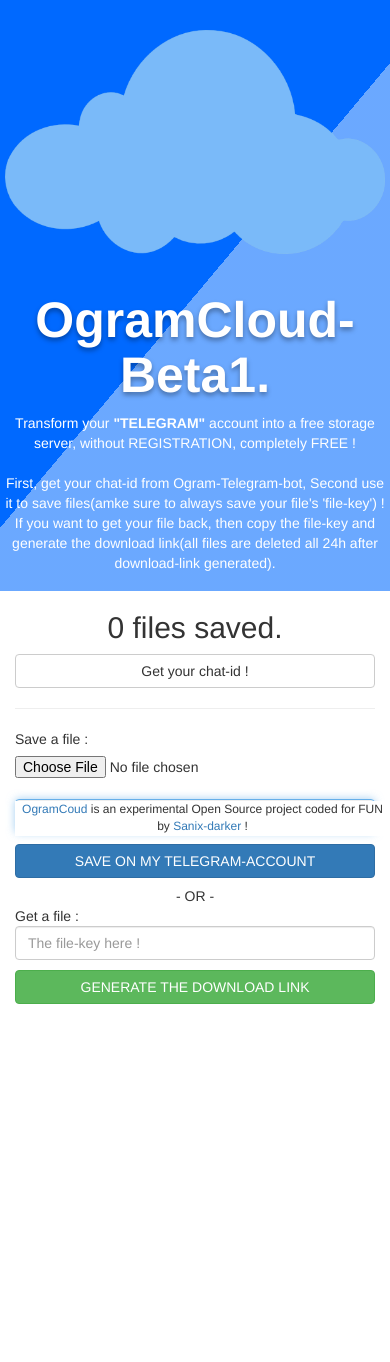
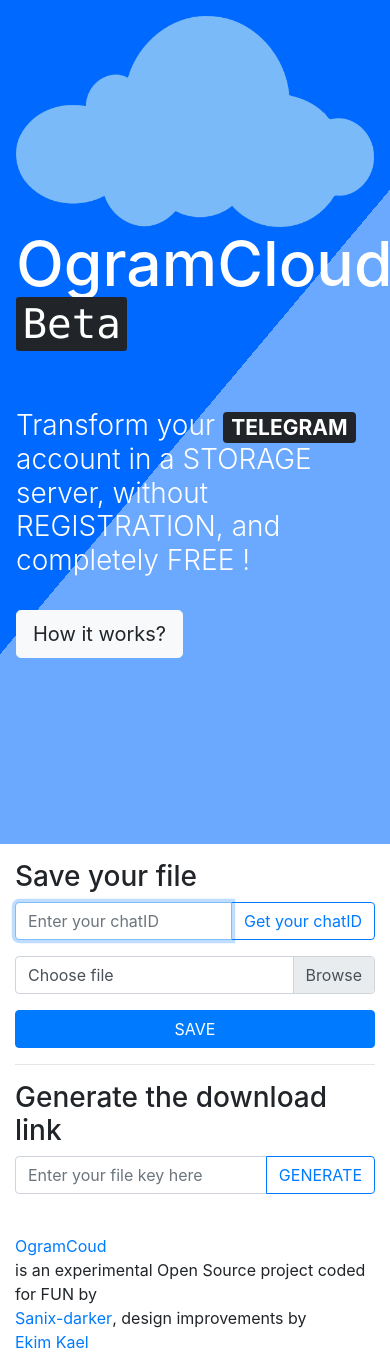
Before and after one commit to Sanix-Darker/ocloud, a Flask app: page / in a window 390 px wide. Before the commit the page ends 1004 px from the top, so only its background shows below. Run offline with Flask 2, Linux system fonts and the light colour scheme; data that the repository does not hold is empty; parts of the project's set-up code (start-up, migrations or seed data) failed here and were passed over; some libraries are stand-ins or nearby versions.

Commit message:
📦 Switch from Bootstrap 3 to 4.5 and UX improvements

```diff
--- a/app/server/static/css/index.css
+++ b/app/server/static/css/index.css
@@ -1,132 +1,70 @@
+.badge-black {
+	background-color: #212529;
+	color: white;
+}
 
-.index_left{
+.bg-gradient {
+	height: 100vh;
+	max-height: auto;
 	color: white;
-    text-align: center;
-    padding: 9% 5% 0% 0%;
-    height: 100%;
 	background: -webkit-linear-gradient(130deg, #0069ff 50%, #006aff94 50%);
 	background: -o-linear-gradient(130deg, #0069ff 50%, #006aff94 50%);
 	background: -moz-linear-gradient(130deg, #0069ff 50%, #006aff94 50%);
 	background: linear-gradient(130deg, #0069ff 50%, #006aff94 50%);
 }
-.index_left img{
-    margin-bottom: 5%;
-}
 
-.index_right img{
-    margin-bottom: 8%;
-    width: 50%;
-}
-
-.index_right{
-    text-align: center;
-    padding-top: 10%;
-}
-
-.remember_me, .link{
-    cursor: pointer;
-}
-
-.link{
-    float: left;
-}
-
-.remember_me{
-    float: right;
-}
-
-.title_left{
-    font-size: 50px;
-    font-weight: bold;
-    text-shadow: 0 3px 5px rgba(0,0,0,0.34);
-}
-
-.main{
-    width: 100%;
-    height: 100vh;
-}
-
-.btn-file {
-    position: relative;
-    overflow: hidden;
-}
-.btn-file input[type=file] {
-    position: absolute;
-    top: 0;
-    right: 0;
-    min-width: 100%;
-    min-height: 100%;
-    font-size: 100px;
-    text-align: right;
-    filter: alpha(opacity=0);
-    opacity: 0;
-    outline: none;
-    background: white;
-    cursor: inherit;
-    display: block;
-}
-
-.or{
-    width: 100%;
-    margin-top: 5em;
+.storer-container {
 	text-align: center;
 }
 
-#response, #response2{
-    font-size: 11px;
-    max-height: 100px;
-    padding: 0;
-    overflow: auto;
-    text-align: left;
+.storer {
+	margin: 8% 0;
+	width: 25%;
+	height: auto;
 }
 
-#file_key{
-    margin-bottom: 3%;
+#app {
+	margin-bottom: 85px;
 }
-#file_id{
+
+.footer {
+	position: absolute;
 	width: 100%;
-    margin-top: 7px;
+	bottom: 0;
+	z-index: 99;
+	background-color: #fff;
 }
-.bottom{
-    font-size: 12px;
-    background: white;
-    position: fixed;
-    bottom: 1%;
-    text-align: center;
-    align-self: bottom;
-}
-/* On screens that are 992px or less, set the background color to blue */
-@media screen and (max-width: 992px) {
-    .index_left{
-        height: 70%;
-    }
-    .index_right img{
-        display: none;
-    }
-    .index_right{
-        text-align: center;
-        padding-top: 5%;
-    }
+
+.footer div {
+	display: flex;
+	flex-wrap: wrap;
 }
 
 /* On screens that are 600px or less, set the background color to olive */
 @media screen and (max-width: 600px) {
-    .index_left{
-        padding: 5px;
-        padding-top: 30px;
-        height: 70%;
+	.bg-gradient {
+		padding: 1em;
 	}
-    .index_right img{
+
+	.bg-gradient .display-1 {
+		font-size: 3.9rem;
+		font-weight: 500;
+		line-height: 1.2;
+	}
+	.bg-gradient h2 {
+		font-size: 1.75rem;
+		font-weight: 300;
+	}
+
+	.storer-container {
 		display: none;
 	}
-    .index_left img{
-        width: 100%;
+
+	#app {
+		margin-bottom: 0;
 	}
-    .index_right{
-        text-align: center;
-        padding-top: 0%;
-    }
-    .or{
-        margin-top: 0.5em;
+
+	.footer {
+		position: relative;
 	}
 }
--- a/app/server/static/js/app.js
+++ b/app/server/static/js/app.js
@@ -1,102 +1,145 @@
-const request = new XMLHttpRequest();
 const init = () => {
 	var router = new Router([
-        new Route('home', './home.html', true),
-        new Route('app', './app.html')
-    ]);
+		new Route("home", "./home.html", true),
+		new Route("app", "./app.html"),
+	])
 }
-init();
+init()
 
-// This method will return the number of elements in the object
-const ObjectLength = ( object ) => {
-    var length = 0;
-    for( var key in object ) {
-        if( object.hasOwnProperty(key) ) {
-            ++length;
+const ObjectLength = (object) => {
+	var length = 0
+	for (var key in object) {
+		if (object.hasOwnProperty(key)) {
+			++length
 		}
 	}
-    return length;
-};
+	return length
+}
 
-// This method is for uploading a file
-const send_file = () => {
-    const formData = new FormData();
-    const chatId = document.getElementById("chat_id").value;
-    const fileElement = document.getElementById("file_id");
+const copy = () => {
+	var fileKey = document.getElementById("fileKey")
+	fileKey.select()
+	fileKey.setSelectionRange(0, 99999)
+	document.execCommand("copy")
 
-    if (chatId === "" && chatId.length <= 5){
+	console.log("Copied the text: " + fileKey.value)
+}
+
+const uploadFile = (event) => {
+	event.preventDefault()
+	event.target.setAttribute("disabled", "true")
+	const datas = new FormData()
+	const chatId = document.getElementById("chat_id").value
+	const fileElement = document.getElementById("file_id")
+
+	if (chatId === "" && chatId.length <= 5) {
 		alert("Provide a valid chat_id to save a file !")
-    }else{
-        if(fileElement.files.length == 0 ){
+	} else {
+		if (fileElement.files.length === 0) {
 			alert("Provide a file please !")
-        }else{
+		} else {
 			document.getElementById("response").innerHTML = "Sending the file..."
-            formData.append("chat_id", chatId);
-            // HTML file input, chosen by user
-            formData.append("file", fileElement.files[0]);
-            request.open("POST", "/api/upload");
-            request.onload  = function() {
-                console.log("[+] res: ", request.response);
-                const responseHtml = `
-                        <b>- File-name :</b> <i style="color: #0069ff;">${JSON.parse(request.response)["json_map"]["file"]["file_name"]}</i>
-                        <br/><b>- File-key :</b> <i style="color: red;">${JSON.parse(request.response)["file_key"]}</i>
-                        <br/><b>- Chunks :</b> ${ObjectLength(JSON.parse(request.response)["json_map"]["file_map"])}
-                        <br/><b>- Timestamp :</b> ${new Date().toUTCString()} <br/>`;
+			// user datas
+			datas.append("chat_id", chatId)
+			datas.append("file", fileElement.files[0])
 
-                if(JSON.parse(request.response)["status"] === "error"){
-                    document.getElementById("response").innerHTML = "<i style='color: red;'>Something went wrong, please check your chat-id</i>";
-                }else{
-                    if (ObjectLength(JSON.parse(request.response)["json_map"]["file_map"]) <= 0){
-                        document.getElementById("response").innerHTML = "<i style='color: red;'>Something went wrong, please check your chat-id</i>";
-                    }else{
-                        document.getElementById("response").innerHTML = responseHtml;
+			fetch(
+				"https://cors-anywhere.herokuapp.com/https://ogramcloud.com/api/upload",
+				{
+					method: "post",
+					body: datas,
+				}
+			)
+				.then((response) => {
+					return response.json()
+				})
+				.then((data) => {
+					if (data.status === 403) {
+						alert("Your file is too Large !")
+					} else if (data.status === "success") {
+						event.target.setAttribute("disabled", "false")
+						event.target.parentNode.reset()
+						new BSN.Modal("#hiw", {
+							content: `<div class="modal-body">
+                            <p class="alert alert-success">
+                            🎉 ${data.message}<p/>
+                            <p>
+                                <b>File name :</b>
+                                <span class="text-primary">
+                                    ${data.json_map.file.file_name}
+                                    </span>
+                            </p>
+                            <label for="fileKey"><b>File key : </b></label>
+	                        <div class="input-group input-group-sm mb-3">
+	                            <input type="text" class="form-control"
+	                            value="${data.file_key}" id="fileKey">
+	                            <div class="input-group-append">
+	                            <button type="button" class="btn btn-secondary" onclick="copy()">Copy</button>
+	                            </div>
+	                        </div>
+                            <section>
+                            <b>Chunks :</b> ${data.json_map.cloud_map.length}
+                            </section>
+	                        <section><b>Timestamp :</b> ${new Date().toUTCString()}</section>
+                            <p class="alert alert-warning">Make sure to save that <b>File key</b>, because it's the only key that will allow you to regenerate your file !<p/>
+                                    </div>`,
+							backdrop: true,
+							keyboard: true,
+						}).show()
+						document.getElementById("response").style.display = "none"
+					} else if (data.status === "error") {
+						document.getElementById(
+							"response"
+						).innerHTML = `<p class="alert alert-danger">Something went wrong, please check your chat-id and your file</p>`
+					} else {
+						if (data.json_map.file_map.length <= 0) {
+							document.getElementById(
+								"response"
+							).innerHTML = `<p class="alert alert-danger">Something went wrong, please check your chat-id and your file</p>`
+						} else {
+							document.getElementById("response").innerHTML = responseHtml
 						}
 					}
-                refreshCount();
-             };
-            request.send(formData);
+				})
+				.catch(function (error) {
+					console.log("Request failed - ", error)
+				})
 		}
 	}
 }
 
-// This method is for getting a file's download-link
-const get_file = () => {
-    const fileKey = document.getElementById("file_key").value;
-    if (fileKey === "" && fileKey.length <= 20){
+const generateDownloadLink = () => {
+	const fileKey = document.getElementById("file_key").value
+	if (fileKey === "" && fileKey.length <= 20) {
 		alert("Provide a file_key to get a download file link !")
-    }else{
+	} else {
 		document.getElementById("response2").innerHTML = "Generating the file..."
-        request.open("GET", "/api/download/"+ fileKey);
-        request.onload  = function() {
-            console.log("[+] res: ", request.response);
-            const responseHtml = `
-                    <br/><b>- File-key :</b> <i style="color: red;">${JSON.parse(request.response)["file_key"]}</i>
-                    <br/><b>- Download-link :</b> <a href='${JSON.parse(request.response)["download_link"]}' target='_blank'>Click here to download the file</a>
-                    <br/><b>- Node :</b>'All files are deleted 24 hours after creating their download link.'`;
-            if(JSON.parse(request.response)["status"] === "error"){
-                document.getElementById("response2").innerHTML = "<i style='color: red;'>Something went wrong, please check your file-key/i>";
-            }else{
-                if (typeof JSON.parse(request.response)["download_link"] === "undefined"){
-                    document.getElementById("response2").innerHTML = "<i style='color: red;'>Something went wrong, please check your file-key.</i>";
-                }else{
-                    document.getElementById("response2").innerHTML = responseHtml;
+		fetch(
+			`https://cors-anywhere.herokuapp.com/https://ogramcloud.com/api/download/${fileKey}`
+		)
+			.then((response) => {
+				return response.json()
+			})
+			.then((data) => {
+				if (data.status === "success") {
+					document.getElementById("response2").innerHTML = `
+                        <a href='${data.download_link}' class="btn btn-success btn-block" target='_blank'>⇣ Download your file</a>
+                        <p class="alert alert-warning">All files are deleted 24 hours after the download link is generated, but you can generate them anytime.</p>`
+				} else if (JSON.parse(request.response)["status"] === "error") {
+					document.getElementById(
+						"response2"
+					).innerHTML = `<p class="alert alert-danger">Something went wrong, please check your file-key/i>`
+				} else {
+					if (
+						typeof JSON.parse(request.response)["download_link"] === "undefined"
+					) {
+						document.getElementById(
+							"response2"
+						).innerHTML = `<p class="alert alert-danger">Something went wrong, please check your file-key.</p>`
+					} else {
+						document.getElementById("response2").innerHTML = responseHtml
 					}
 				}
-            refreshCount();
-        }
-        request.send(null);
+			})
 	}
 }
-
-// let fetch the numbr of files
-const refreshCount = () => {
-    request.open("GET", "/api/count");
-    request.onload  = function() {
-        console.log("[+] res: ", request.response);
-        document.getElementById("count").innerHTML = JSON.parse(request.response)["count"] + " files saved";
-    }
-    request.send(null);
-};
-setTimeout(() => {
-    refreshCount();
-}, 2000);
--- a/app/server/static/pages/home.html
+++ b/app/server/static/pages/home.html
@@ -1,51 +1,45 @@
-<div style="text-align: left;">
-    <div style="text-align: center;">
-        <img src="./static/img/files.png"/>
+<section class="py-3">
+    <div class="storer-container">
+        <img class="storer" src="./static/img/files.png" />
     </div>
-    <h2 id="count" style="text-align: center;">0 files saved.</h3>
-    <a href="https://t.me/omega_gram_bot"
-        target="_blank"
-        style="width: 100%"
-        class="btn btn-default col-md-12">Get your chat-id !</a>
-    <br/><hr/>
 
-    Save a file : <br>
-    <div class="col-md-5" style="padding: 0;">
-        <input type="file" name="file" id="file_id">
-        <br/>
-    </div>
-    <div class="col-md-1"></div>
-    <div class="col-md-6" style="padding: 0;">
-        <input type="text"
-                id="chat_id"
-                class="form-control"
-                style="margin-bottom: 3%;"
-                autofocus name="chat_id"
-                placeholder="Your chat-id here !"/>
-    </div>
-    <button onclick="send_file()" class="btn btn-primary col-md-12" style="width: 100%;">SAVE ON MY TELEGRAM-ACCOUNT</button><br/>
-</div>
+    <form id="uploadForm" onsubmit="uploadFile(event)">
+        <div id="response"></div>
+        <h3>Save your file</h3>
+        <div class="form-group">
+            <div class="input-group">
+                <input type="text" id="chat_id" class="form-control" autofocus name="chat_id"
+                    placeholder="Enter your chatID">
+                <div class="input-group-append">
+                    <a href="https://t.me/omega_gram_bot" target="_blank" class="btn btn-outline-primary"
+                        type="button">Get your
+                        chatID</a>
+                </div>
+            </div>
+        </div>
+        <div class="form-group">
+            <div class="custom-file">
+                <input type="file" name="file" class="custom-file-input" id="file_id" aria-describedby="File to upload">
+                <label class="custom-file-label" for="file_id">Choose file</label>
+            </div>
+        </div>
+        <button type="submit" onclick="uploadFile(event)" class="btn btn-block btn-primary">SAVE</button>
+    </form>
 
-<div class="col-md-12" id="response"></div>
-
-<div class="or">- OR -</div>
-
-<div style="text-align: left;">
-    Get a file : <br>
-    <div class="col-md-12" style="padding: 0;">
-        <input type="text"
-                id="file_key"
-                class="form-control"
-                autofocus name="file_key"
-                placeholder="The file-key here !"/>
-    </div>
-    <button  onclick="get_file()" class="btn btn-success col-md-12" style="width: 100%;">GENERATE THE DOWNLOAD LINK</button><br/>
-</div>
-
-<div class="col-md-12" id="response2"></div>
-
-<br/><br/><br/>
-<nav class="bottom">
-    <a href="http://github.com/sanix-darker/ogramcloud" target="_blank">OgramCoud</a>
-     is an experimental Open Source project coded for FUN by <a href="http://github.com/sanix-darker" target="_blank">Sanix-darker</a> !
-</nav>
+    <hr>
+    <section>
+        <h3>Generate the download link</h3>
+        <div class="form-group">
+            <div class="input-group mb-3">
+                <input type="text" class="form-control" name="file_key" id="file_key"
+                    placeholder="Enter your file key here" aria-label="The file key here"
+                    aria-describedby="enter your file key" autofocus>
+                <div class="input-group-append">
+                    <button onclick="generateDownloadLink()" class="btn btn-outline-primary" type="button"
+                        id="generate">GENERATE</button>
+                </div>
+            </div>
+        </div>
+        <div id="response2">
+    </section>
+</section>
--- a/app/server/templates/index.html
+++ b/app/server/templates/index.html
@@ -1,30 +1,85 @@
 <!DOCTYPE html>
 <html lang="en">
+
 <head>
     <meta charset="UTF-8">
     <meta name="viewport" content="width=device-width, initial-scale=1.0">
-        <link rel="stylesheet" href="https://maxcdn.bootstrapcdn.com/bootstrap/3.3.7/css/bootstrap.min.css">
+    <!-- CSS only -->
+    <link rel="stylesheet" href="https://stackpath.bootstrapcdn.com/bootstrap/4.5.0/css/bootstrap.min.css"
+        integrity="sha384-9aIt2nRpC12Uk9gS9baDl411NQApFmC26EwAOH8WgZl5MYYxFfc+NcPb1dKGj7Sk" crossorigin="anonymous">
     <link rel="stylesheet" href="./static/css/index.css">
     <link rel="shortcut icon" href="./static/img/favicon.png">
     <title>OgramCloud</title>
 </head>
+
 <body>
-        <div class="main">
-            <div class="col-md-9 index_left">
-                <img src="./static/img/cloud.png"/>
-
-                <h1 class="title_left">OgramCloud-Beta1.</h1>
-                Transform your <b>"TELEGRAM"</b> account into a free storage server, without REGISTRATION, completely FREE !
-                <br/><br/>First, get your chat-id from Ogram-Telegram-bot, Second use it to save files(amke sure to always save your file's 'file-key') !
-                <br/>If you want to get your file back, then copy the file-key and generate the download link(all files are deleted all 24h after download-link generated).
-                <br/><br/>Because it's experimental, <b>[Max file-size: <i>100MB</i>]</b>, Have FUN !
+    <main role="main">
+        <div class="container-fluid">
+            <div class="row">
+                <div class="col-md-8 bg-gradient">
+                    <img class="img-fluid" src="./static/img/cloud.png" />
+                    <h1 class="display-1">OgramCloud
+                        <sup><kbd>Beta</kbd></sup>
+                    </h1>
+                    <h2 class="py-4">
+                        Transform your <b class="badge badge-black">TELEGRAM</b> account in a STORAGE server, without
+                        REGISTRATION, and completely FREE !
+                    </h2>
+                    <button type="button" class="btn btn-lg btn-light" data-toggle="modal" data-target="#hiw">
+                        How it works?
+                    </button>
                 </div>
-            <div class="col-md-3 index_right">
+                <div class="col-md-4">
                     <div id="app"></div>
+                    <footer class="footer py-2">
+                        <div>
+                            <a href="http://github.com/sanix-darker/ogramcloud" target="_blank">OgramCoud</a>
+                            is an experimental Open Source project coded for FUN by
+                            <a href="http://github.com/sanix-darker" target="_blank">Sanix-darker</a>, design
+                            improvements by <a href="https://github.com/iamKael">Ekim Kael</a>
+                        </div>
+                    </footer>
                 </div>
             </div>
+        </div>
+    </main>
+
+    <!-- Modal -->
+    <div class="modal fade" id="hiw" tabindex="-1" role="dialog" aria-labelledby="hiwLabel" aria-hidden="true">
+        <div class="modal-dialog modal-dialog-centered">
+            <div class="modal-content">
+                <div class="modal-body" id="modal_body">
+                    <h3>How it works?</h3>
+                    <hr>
+                    <ol>
+                        <li class="lead">Get your chatID from <a href="https://t.me/omega_gram_bot"
+                                target="_blank">Ogram-Telegram-bot</a></li>
+                        <li class="lead">
+                            Use it to save files
+                        </li>
+                        <p class="alert alert-warning">Make sure to always save your files key ('file-key')</p>
+                        <li class="lead">
+                            To get your file back, then copy the <span class="text-primary">file-key</span>
+                            and
+                            generate the download
+                            link
+                        </li>
+                        <p class="alert alert-danger">All files are deleted all 24h after download-link generated.</p>
+                    </ol>
+
+                    <p class="alert alert-warning">
+                        ⚠︎ Because it's an experimental project, for now you can just store <b>100 Mo</b> of files.
+                    </p>
+                </div>
+            </div>
+        </div>
+    </div>
+
+    <!-- JS, Popper.js, and jQuery -->
+    <script src="https://cdnjs.cloudflare.com/ajax/libs/bootstrap.native/3.0.0/bootstrap-native.min.js"></script>
     <script src="./static/js/route.js"></script>
     <script src="./static/js/router.js"></script>
     <script src="./static/js/app.js"></script>
 </body>
+
 </html>
```
Lines whose indentation alone changed are shown as unchanged.
